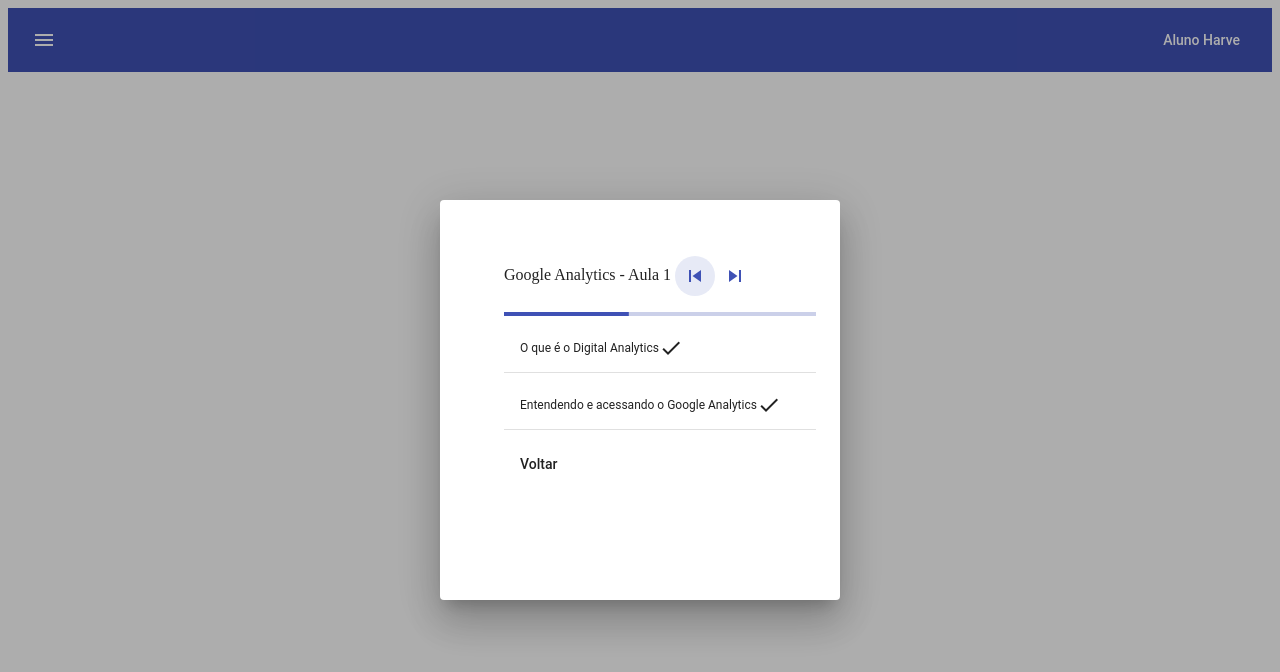
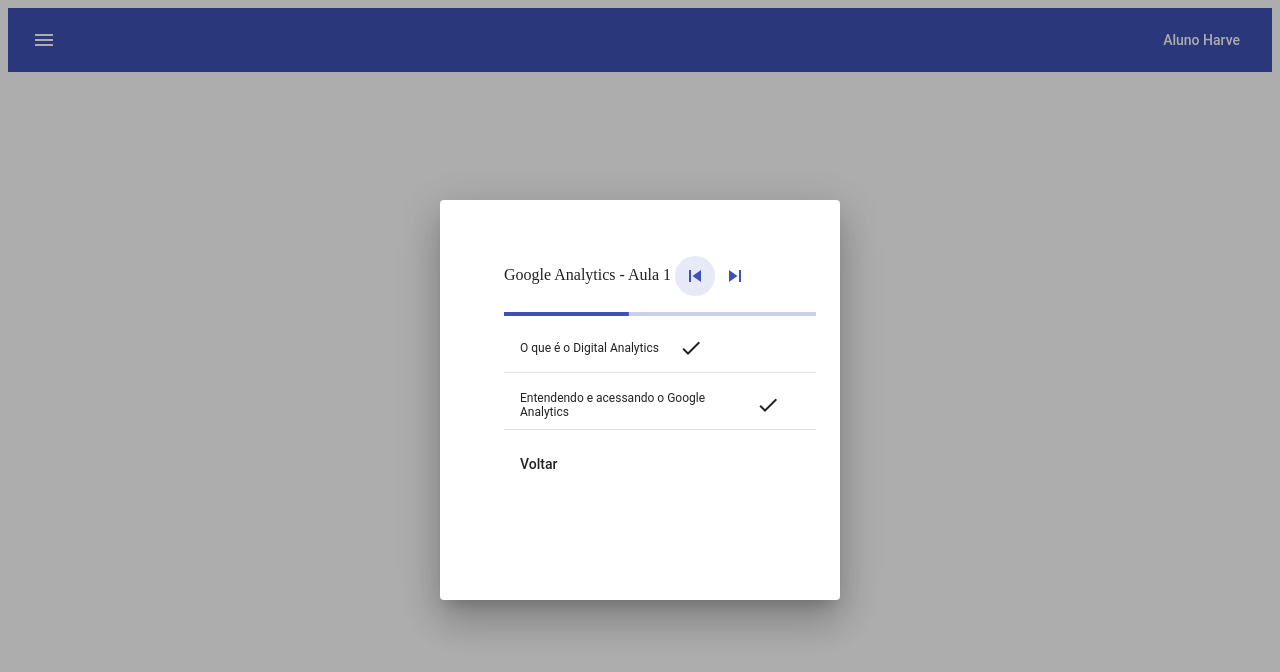
Before and after one commit to marceloharve/angular-ivy-dshhju, an Angular app: page /aula1-revisao in a window 1280 px wide. Both pictures are taken after a click on the button "menu". Shown: the top 672 px of the page. Built offline with nearby package versions, Linux system fonts and the light colour scheme.

Commit message:
3 files modified

```diff
--- a/src/app/app.component.ts
+++ b/src/app/app.component.ts
@@ -44,7 +44,7 @@
   constructor(
     public dialogRef: MatDialogRef<Menu>,
     @Inject(MAT_DIALOG_DATA) public data: DialogData) {
-
+      console.log(data);
     }
 
   onNoClick(): void {
--- a/src/app/dados-aula.service.ts
+++ b/src/app/dados-aula.service.ts
@@ -63,6 +63,7 @@
     let indice = this._analytics.aulas.findIndex(p => p.atual == true);
     if (indice + 1 <= this._analytics.aulas.length) {
       this._analytics.aulas[indice].atual = false;
+      this._analytics.aulas[indice].checked = true;
       this._analytics.aulas[indice + 1].atual = true;
       console.log(this.getAtual());
     }
--- a/src/app/menu.html
+++ b/src/app/menu.html
@@ -10,7 +10,7 @@
   </p>
   <mat-progress-bar mode="determinate" value="40"></mat-progress-bar>
   <mat-list *ngFor="let aula of data.dados._analytics.aulas">
-    <mat-list-item><p style="font-size:12px;">{{aula.nome}}</p><mat-icon>check</mat-icon></mat-list-item>
+    <mat-list-item><p style="font-size:12px;">{{aula.nome}}</p><button mat-button [hidden]="!(aula.checked)"><mat-icon>check</mat-icon></button></mat-list-item>
     <mat-divider></mat-divider>
   </mat-list>
 </div>
```
